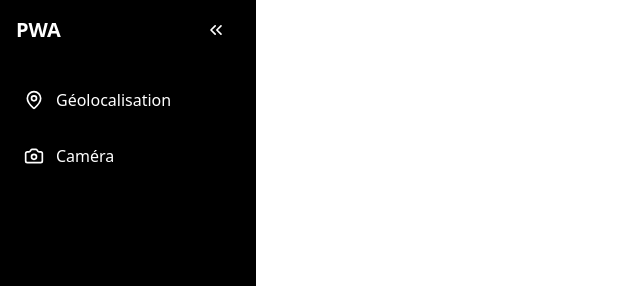
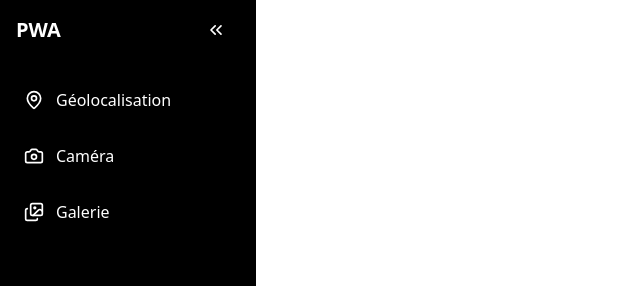
Before and after one commit to mrtbgau/PWA, a Vue app: page / in a window 1280 px wide. Shown: the top 286 px of the page, without its empty margins (0-640 px from the left). Built offline with nearby package versions, Linux system fonts and the light colour scheme.

Commit message:
🚚Add gallery route

```diff
--- a/src/router/index.ts
+++ b/src/router/index.ts
@@ -1,7 +1,8 @@
 import { createRouter, createWebHistory } from "vue-router";
 
-import { Camera, MapPin } from "lucide-vue-next";
+import { Camera, Images, MapPin } from "lucide-vue-next";
 import TheCamera from "../components/camera/TheCamera.vue";
+import TheGallery from "../components/camera/TheGallery.vue";
 import Map from "../views/Map.vue";
 
 const routes = [
@@ -15,6 +16,11 @@
     component: TheCamera,
     meta: { label: "Caméra", icon: Camera },
   },
+  {
+    path: "/gallery",
+    component: TheGallery,
+    meta: { label: "Galerie", icon: Images },
+  },
 ];
 
 const router = createRouter({
```
